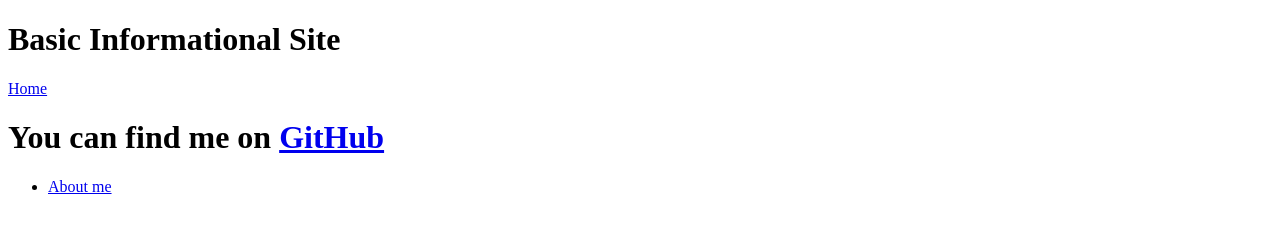
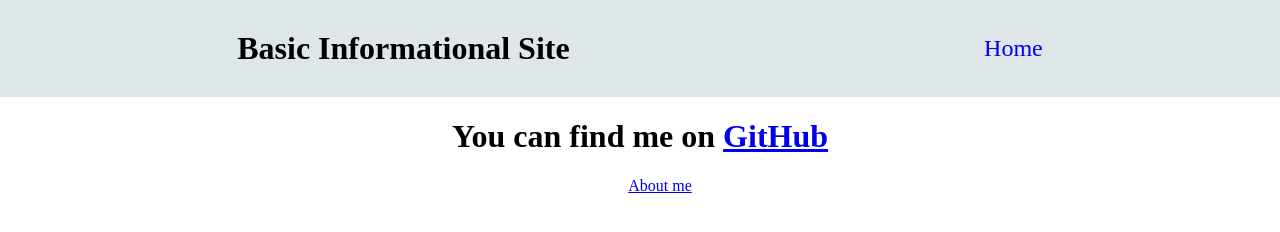
Before and after one commit to TolikaTolika123/basic-informational-site, a website: page contact-me.html in a window 1280 px wide. Drawn offline with Linux system fonts and the light colour scheme.

Commit message:
added basic styles

```diff
--- a/contact-me.html
+++ b/contact-me.html
@@ -4,7 +4,8 @@
   <meta charset="UTF-8">
   <meta http-equiv="X-UA-Compatible" content="IE=edge">
   <meta name="viewport" content="width=device-width, initial-scale=1.0">
-  <title>Home</title>
+  <title>Contact</title>
+  <link rel="stylesheet" href="css/style.css">
 </head>
 <body>
   <header>
--- /dev/null
+++ b/css/style.css
@@ -0,0 +1,25 @@
+body {
+  margin: 0;
+  text-align: center;
+}
+
+header {
+  background-color: #dfe6e9;
+  display: flex;
+  justify-content: space-around;
+  align-items: center;
+  padding: 30px;
+}
+
+.header__title {
+  margin: 0;
+}
+
+.homepage__link {
+  text-decoration: none;
+  font-size: 1.5rem;
+}
+
+.pages__links {
+  list-style: none;
+}
```
Also changed, not shown: 404.html (+1 -0 lines), about.html (+2 -1 lines), index.html (+1 -0 lines).
